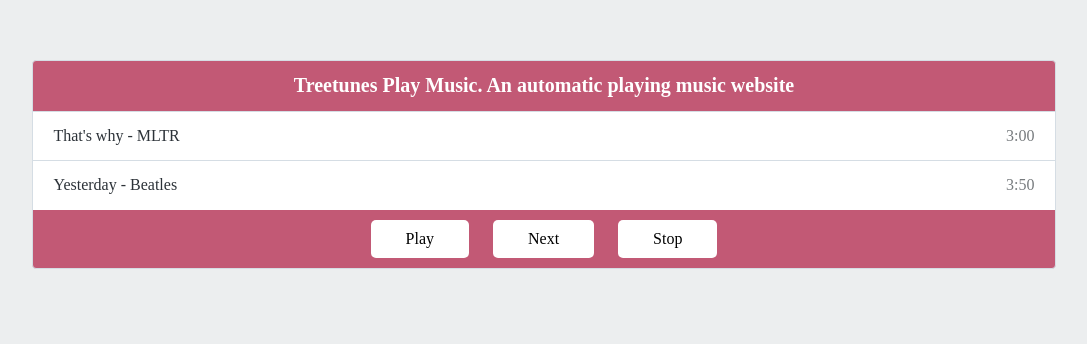
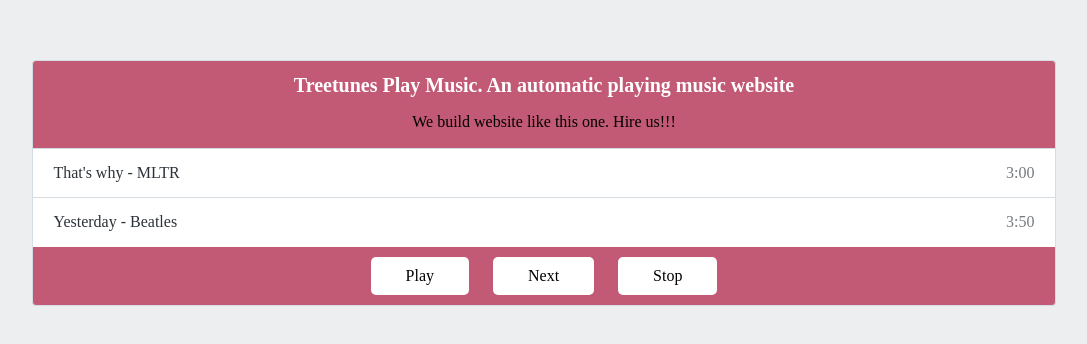
Before and after one commit to nickykiet83/pixeldust, a plain HTML site: page index.html in a window 1280 px wide. Shown: the whole page, without its empty margins (96-1183 px from the left). Drawn offline with nearby package versions, Linux system fonts and the light colour scheme.

Commit message:
add more description

```diff
--- a/index.html
+++ b/index.html
@@ -9,6 +9,7 @@
 
     <div>
         <h1>Treetunes Play Music. An automatic playing music website</h1>
+        <p>We build website like this one. Hire us!!!</p>
 
         <ol id="playlist"></ol>
         <button id="play">Play</button>
```
